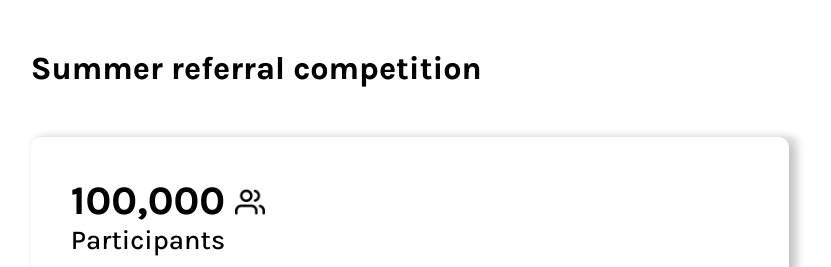
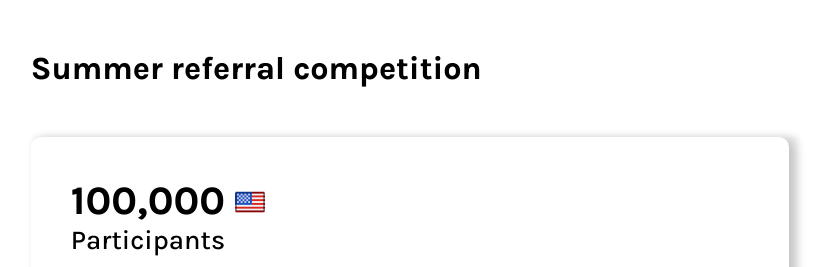
Before and after one commit to armaanrasheed/zootools-challenge-armaanrasheed, a React (Vite) app: page / in a window 1280 px wide. Shown: the top 267 px of the page, without its empty margins (230-1061 px from the left). Built offline with nearby package versions, Linux system fonts and the light colour scheme.

Commit message:
fourth source change

```diff
--- a/src/components/Metrics.jsx
+++ b/src/components/Metrics.jsx
@@ -68,7 +68,7 @@ export default function Metrics() {
                 <h1 className="title" id="metrics-title">
                     100,000
                 </h1>
-                <img src="./public/images/two-people.png" id="people-icon" alt="People Icon" />
+                <img src="./public/images/usa.png" id="people-icon" alt="People Icon" />
             </div>
             <div className="title" id="participants-title">
                 Participants
```
